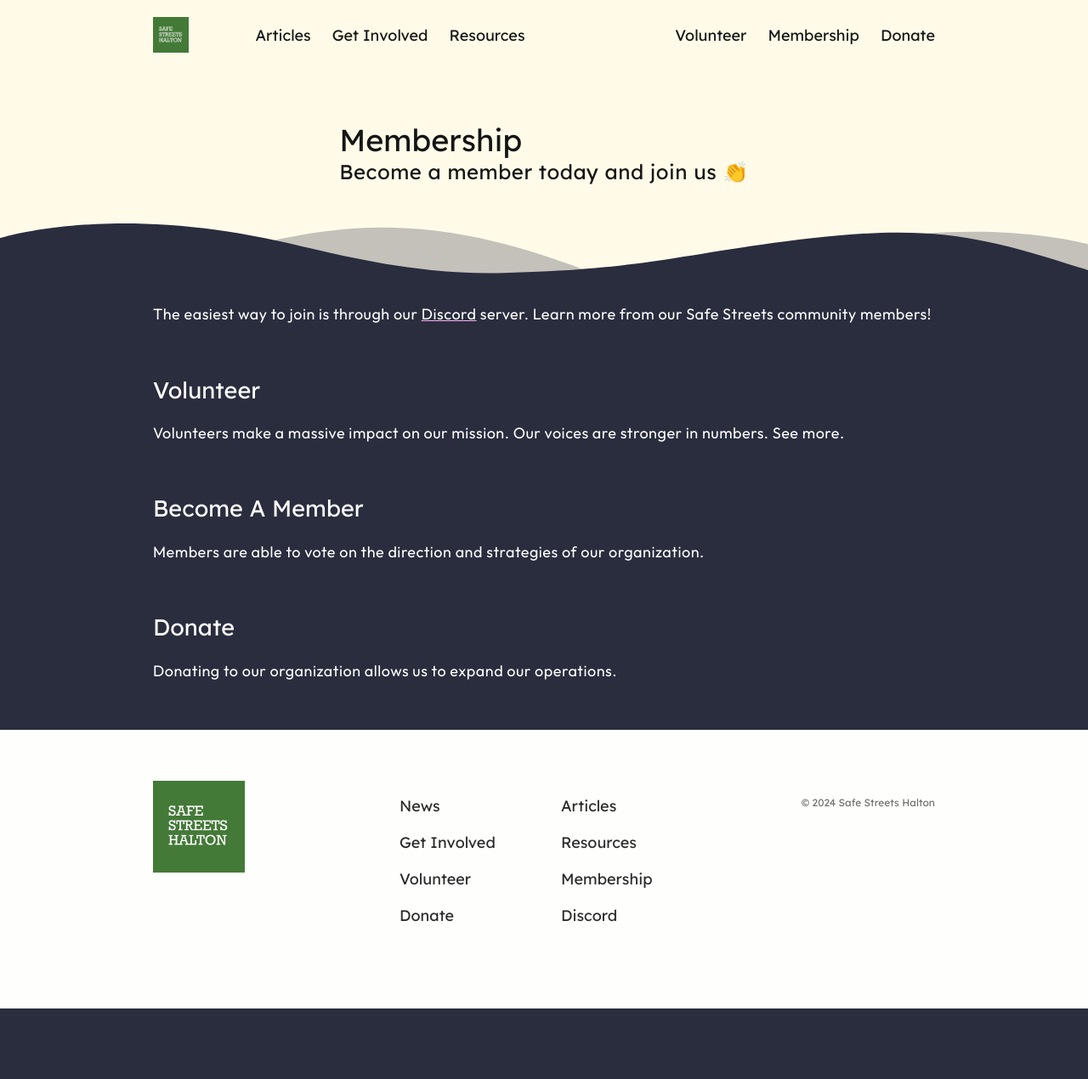
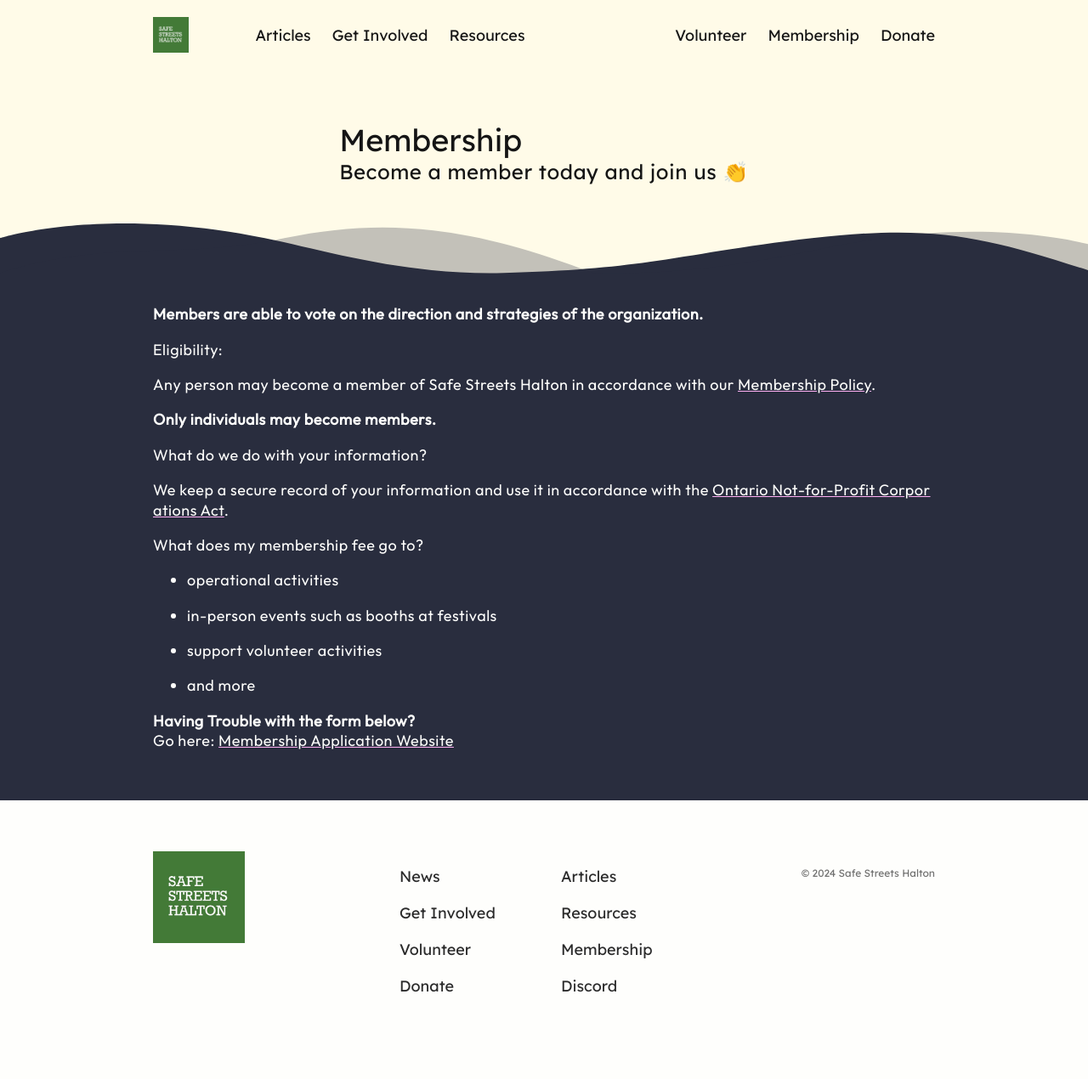
Before and after one commit to geofftester/geofftester.github.io, a Jekyll site: the page built from membership.md, in a window 1280 px wide. Shown: the whole page at 85% size. Built offline with Jekyll 4.4.1, drawn with Linux system fonts in a browser that asks for light colours; before the commit the page ends 1187 px from its top, so only the background shows below that.

Commit message:
Updated Membership

```diff
--- a/membership.md
+++ b/membership.md
@@ -4,21 +4,27 @@
 layout: page
 ---
 
-The easiest way to join is through our [Discord][1] server. Learn more from our Safe Streets community members!
+**Members are able to vote on the direction and strategies of the organization.**
 
-## Volunteer
+Eligibility:
 
-Volunteers make a massive impact on our mission. Our voices are stronger in numbers. See more.
+Any person may become a member of Safe Streets Halton in accordance with our [Membership Policy](https://drive.google.com/file/d/1agoIpXXdWxVJmV4ITwOxEztfa27s1lcQ/view?usp=drive_link).
 
-## Become A Member
+**Only individuals may become members.**
 
-Members are able to vote on the direction and strategies of our organization.
+What do we do with your information?
 
-## Donate
+We keep a secure record of your information and use it in accordance with the [Ontario Not-for-Profit Corporations Act](https://www.ontario.ca/laws/statute/10n15#BK52).
 
-Donating to our organization allows us to expand our operations.
+What does my membership fee go to?
 
-[1]: https://github.com/gleam-lang/gleam/blob/main/CODE_OF_CONDUCT.md
-[2]: https://discord.gg/Fm8Pwmy
-[3]: https://github.com/gleam-lang/gleam/discussions
-[4]: https://twitter.com/gleamlang
+* operational activities
+
+* in-person events such as booths at festivals
+
+* support volunteer activities
+
+* and more
+
+**Having Trouble with the form below?** \
+Go here: [Membership Application Website](https://www.zeffy.com/en-CA/ticketing/e67cee29-2523-47bc-a7b5-9f31e9f4dcbc)
```
